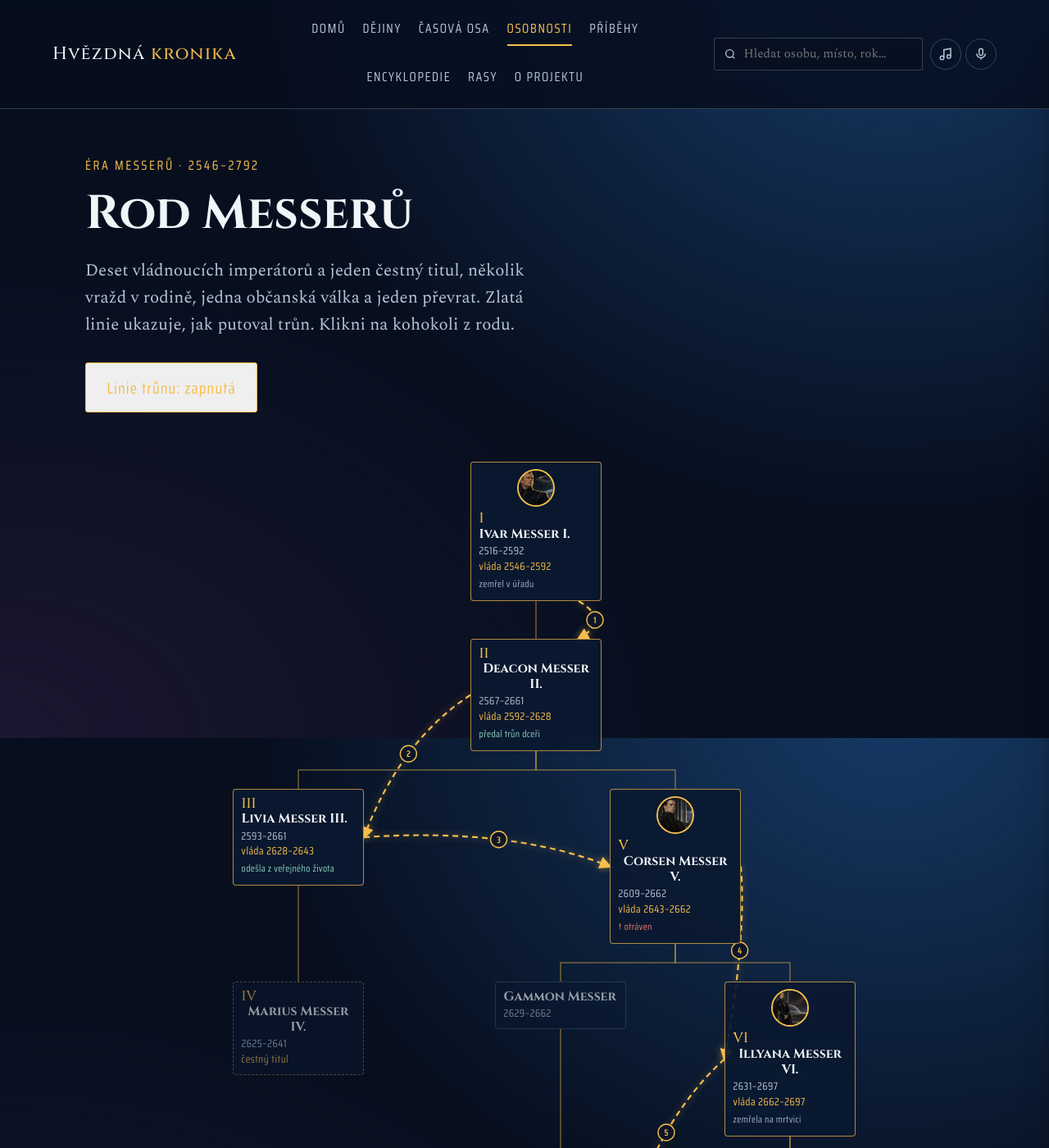
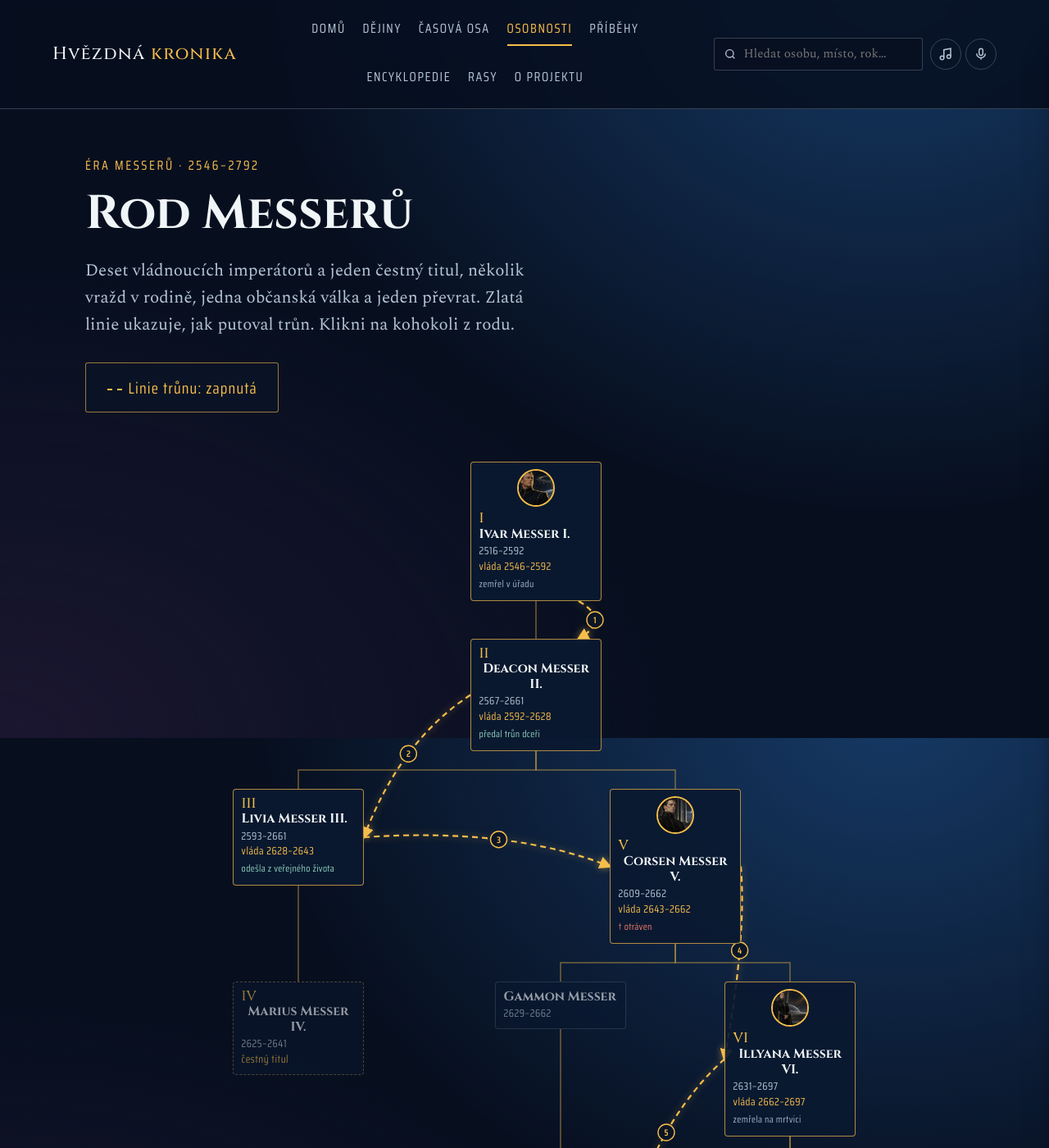
Before and after one commit to dadotik-eng/kronika-vesmiru, a Jekyll site: the page built from rod-messeru.html, in a window 1280 px wide and 1400 px high. Shown: the whole window at 82% size. Built offline with Jekyll 4.4.1, drawn with Linux system fonts in a browser that asks for light colours.

Commit message:
Rodokmen: tmavé tlačítko Linie trůnu
Co-Authored-By: Claude Opus 5.5 <noreply@anthropic.com>
Claude-Session: https://claude.ai/code/session_019nmCp42rAmbc4M4RKrxxCM

```diff
--- a/assets/css/styl.css
+++ b/assets/css/styl.css
@@ -588,3 +588,7 @@ a.os-odkaz:hover { color: var(--akcent); }
 .rasy-srovnani { margin: 3rem 0 0; }
 .rasy-srovnani img { width: 100%; height: auto; border-radius: 4px; display: block; }
 .rasy-srovnani figcaption { font-size: .85rem; color: var(--tlumene); margin-top: .5rem; }
+#prepni-linii { background: rgba(11,21,38,.85); color: var(--akcent); border: 1px solid rgba(246,189,75,.6); }
+#prepni-linii:hover { background: rgba(246,189,75,.12); }
+#prepni-linii[aria-pressed="false"] { color: var(--tlumene); border-color: var(--linka); }
+#prepni-linii::before { content: ""; display: inline-block; width: 18px; border-top: 2px dashed currentColor; vertical-align: middle; margin-right: .5rem; }
```
